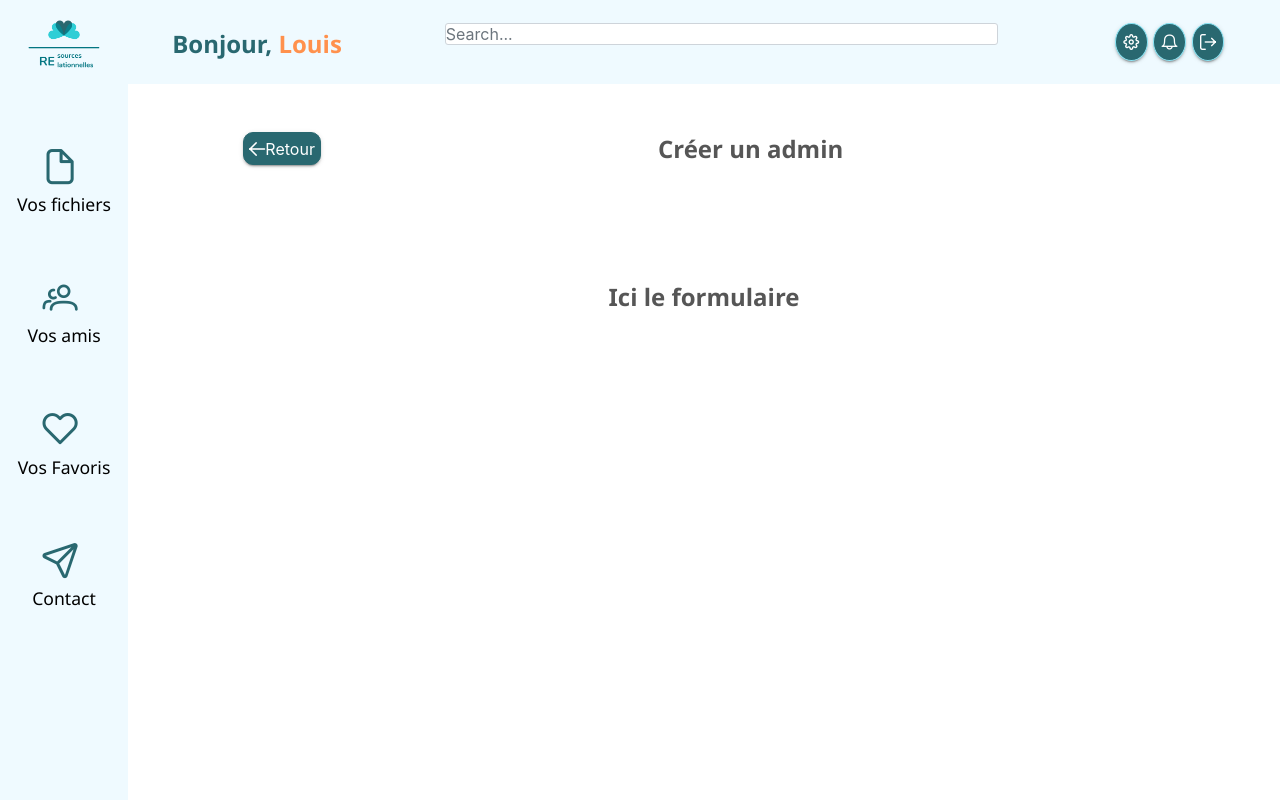
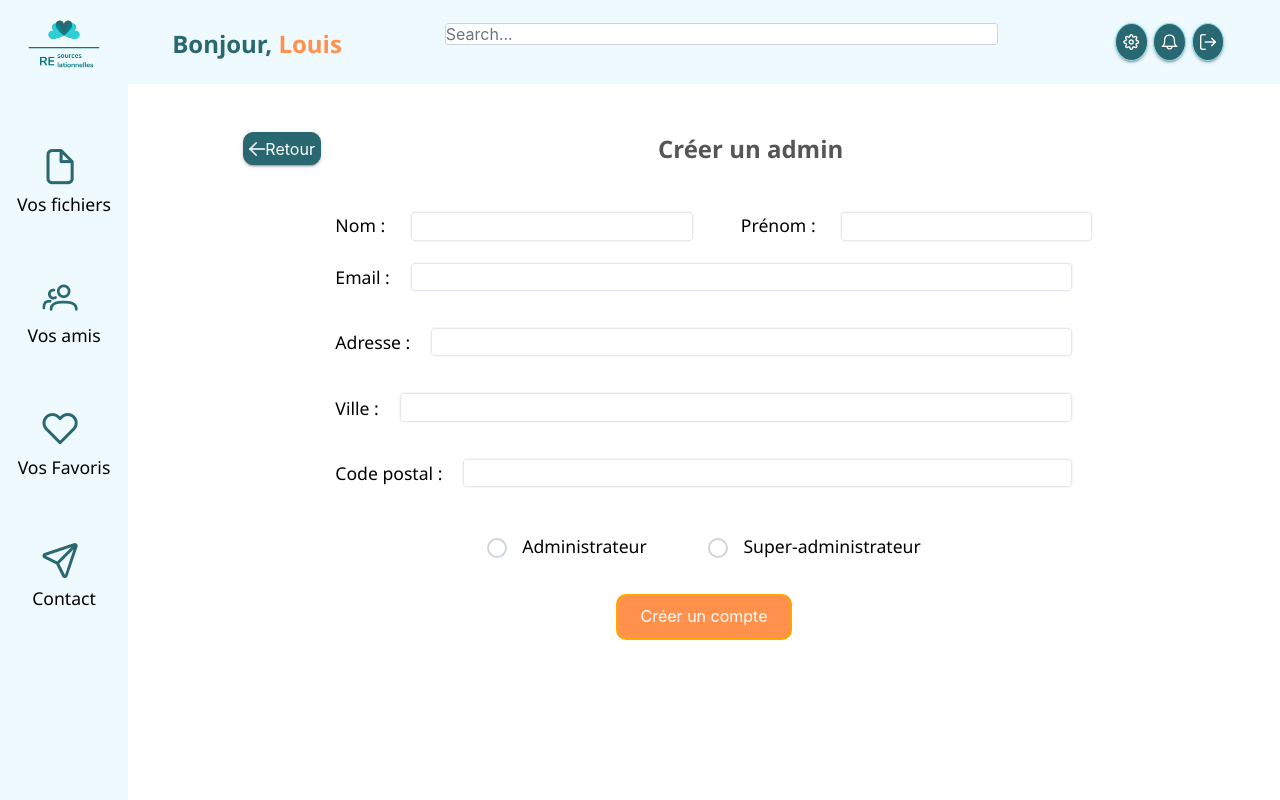
Before and after one commit to Luigitou/cesi-sources, a Vue app: page /#/superadminform in a window 1280 px wide. Built offline with nearby package versions, Linux system fonts and the light colour scheme.

Commit message:
Formulaire superadmin base faite

```diff
--- a/src/components/superadmin/superadminform/SuperAdminFormMain.vue
+++ b/src/components/superadmin/superadminform/SuperAdminFormMain.vue
@@ -1,22 +1,173 @@
 <template>
   <div class="form">
-    <h2>Ici le formulaire</h2>
+    <form class="formData" action="#">
+      <div class="nom_prenom">
+        <div class="nom">
+          <label for="nom">Nom : </label>
+          <InputText id="nom" type="text"/>
+        </div>
+        <div class="prenom">
+          <label for="prenom">Prénom : </label>
+          <InputText id="prenom" type="text"/>
+        </div>
+      </div>
+
+      <div class="email flex_inputs">
+        <label for="email">Email : </label>
+        <InputText id="email" type="text"/>
+      </div>
+
+      <div class="adresse flex_inputs">
+        <label for="adresse">Adresse : </label>
+        <InputText id="adresse" type="text"/>
+      </div>
+
+      <div class="ville flex_inputs">
+        <label for="ville">Ville : </label>
+        <InputText id="ville" type="text"/>
+      </div>
+
+      <div class="codepostal flex_inputs">
+        <label for="codepostal">Code postal : </label>
+        <InputText id="codepostal" type="text"/>
+      </div>
+
+      <div class="roles">
+        <div class="admin">
+          <RadioButton name="role" value="Admin" v-model="role" />
+          <label for="admin">Administrateur</label>
+        </div>
+        <div class="superadmin">
+          <RadioButton name="role" value="Super-admin" v-model="role" />
+          <label for="superadmin">Super-administrateur</label>
+        </div>
+      </div>
+
+      <div class="creer">
+        <Button label="Créer un compte" id="btn"></Button>
+      </div>
+    </form>
   </div>
 </template>
 
 <script>
+import InputText from 'primevue/inputtext';
+import Button from 'primevue/button';
+import RadioButton from 'primevue/radiobutton';
 
 export default{
   name: 'superadminformmain',
+  components: {
+    InputText,
+    Button,
+    RadioButton
+  },
+  data(){
+    return{
+      role: null
+    }
+  }
 }
 </script>
 
 <style lang="scss" scoped>
 @import '../../../scss/Global.scss';
 
-h2{
-  text-align: center;
-  color: #565656;
-  padding: 10%;
+.form{
+  width: 80%;
+  margin: 0 auto;
+}
+
+form{
+  margin-top: 5%;
+  display: flex;
+  flex-wrap: wrap;
+  text-align: left;
+  justify-content: space-between;
+  margin-left: 10%;
+  margin-right: 10%;
+  flex-direction: column;
+}
+
+form input{
+  background-color: #ffffff;
+  border: 1px solid #f5f7fa;
+  border-radius: 5px;
+  height: 1.9rem;
+  color: #535456;
+  font-size: 1rem;
+  margin: 0 0 0 20px;
+  padding-left: 0.5rem;
+  box-shadow: 0 0 0 1px #e4e7ed inset;
+}
+
+form label{
+  font-size: 1.1rem;
+}
+
+.nom_prenom {
+  display: flex;
+
+  .nom{
+    flex: 0 0 55%;
+
+    #nom{
+      width: 70%;
+    }
+  }
+
+  .prenom{
+    flex: 0 0 49%;
+
+    #prenom{
+      width: 70%;
+    }
+  }
+}
+
+.email, .adresse, .ville, .codepostal, .roles{
+  margin-top: 20px;
+}
+
+.roles{
+  display: flex;
+  align-items: center;
+  justify-content: center;
+
+  .admin{
+    flex: 0 0 30%;
+  }
+
+  label{
+    margin-left: 15px;
+  }
+}
+
+.flex_inputs {
+  display: flex;
+  justify-content: space-between;
+  align-items: center;
+  padding-bottom: 15px;
+
+  input {
+    flex: 1 1 60%;
+  }
+}
+
+.creer{
+  display: flex;
+  justify-content: center;
+  margin-top: 25px;
+
+  #btn{
+    padding: 0.5% 3% 0.8% 3%;
+    border-radius: 10px;
+    background-color: $color-special;
+    border: 2px solid rgb(255, 166, 0);
+  }
+
+  #btn:focus{
+    box-shadow: rgb(244, 197, 111) 0px 0px 0px 3px;
+  }
 }
 </style>
```
